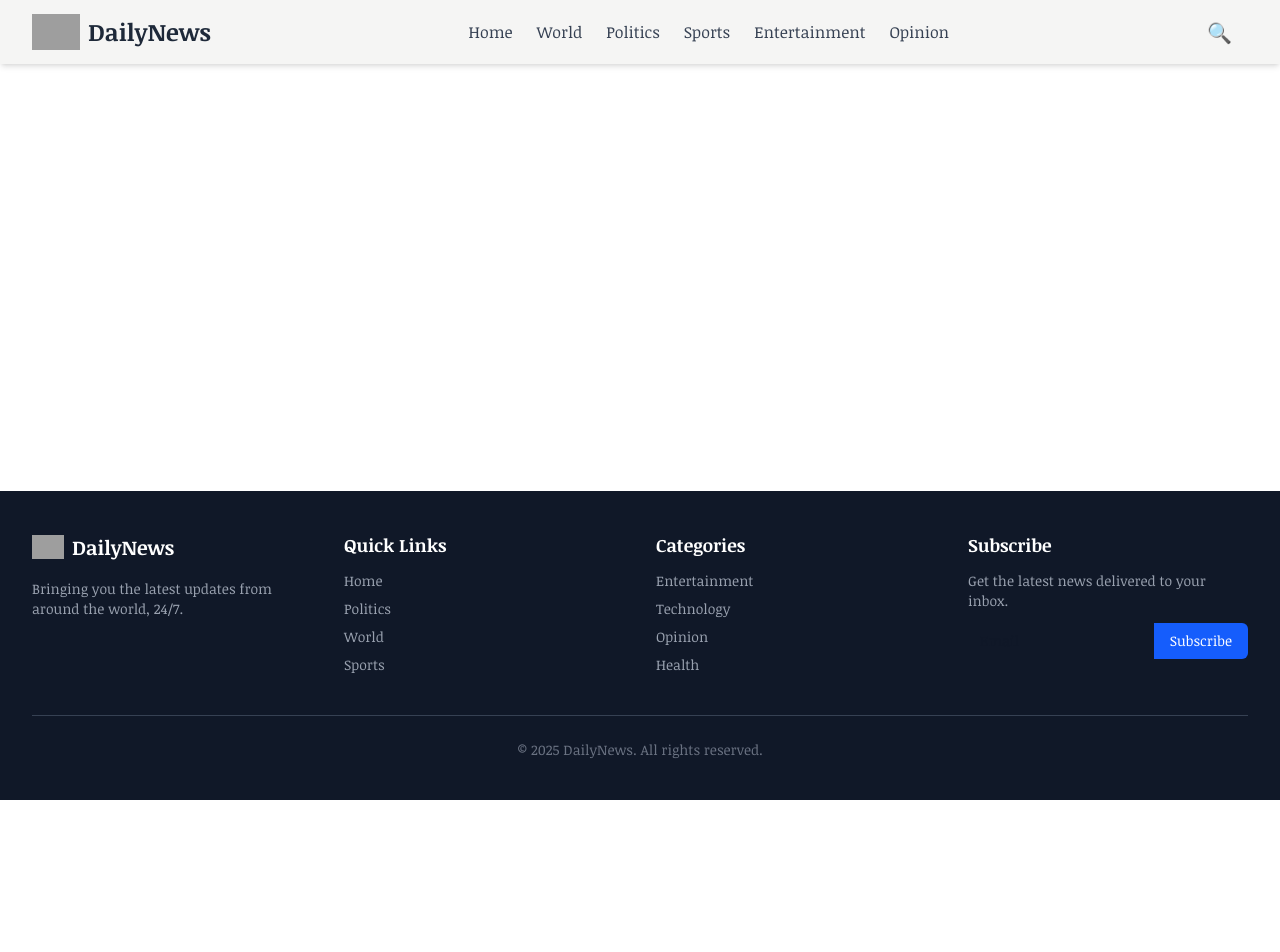
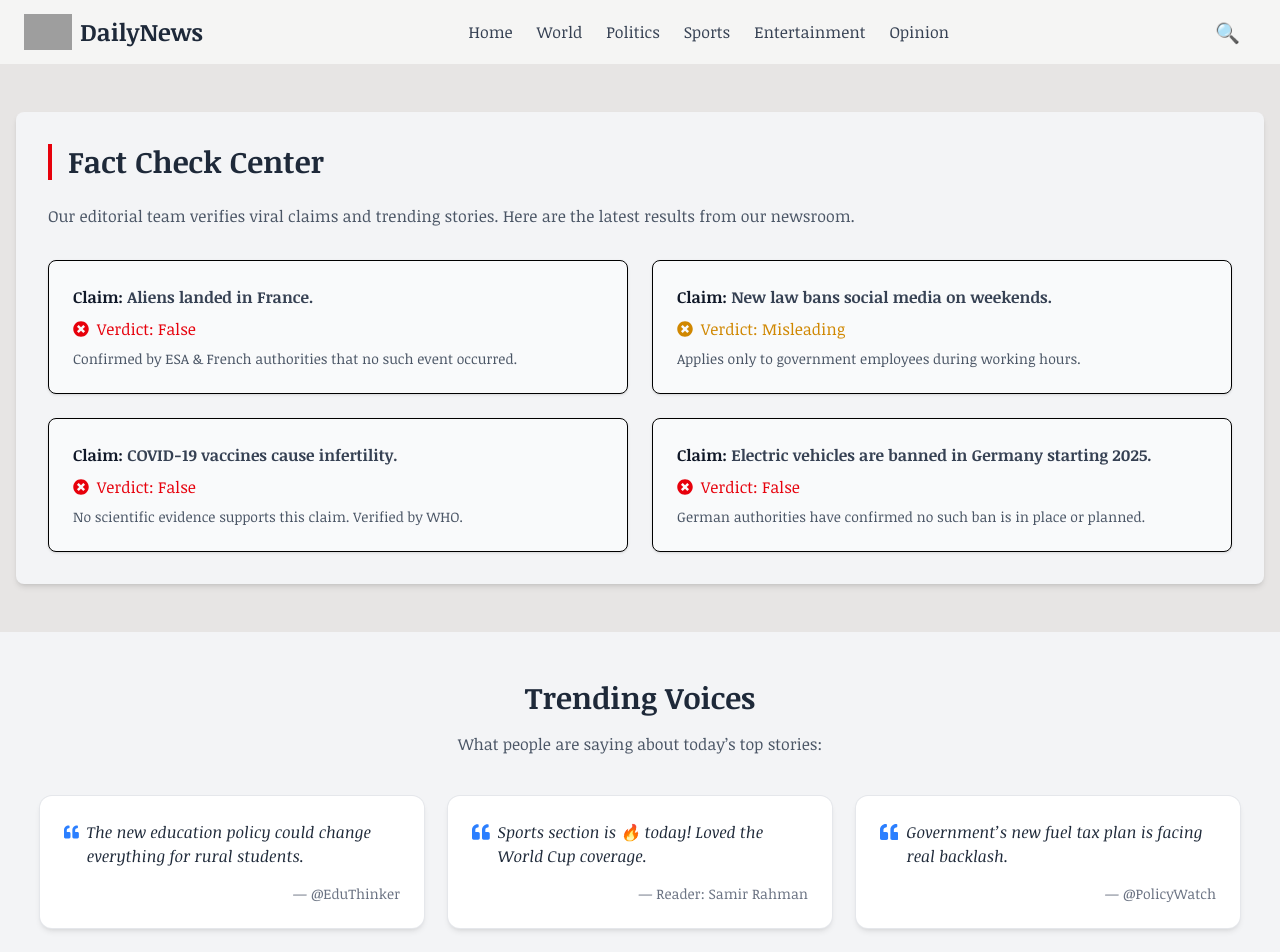
Before and after one commit to Ahnaf-221B/The-Sentinal-Times-Newspaper-Website-Client, a React (Vite) app: page / in a window 1280 px wide. Shown: the top 952 px of the page. Before the commit the page ends 800 px from the top, so only its background shows below. Built offline with nearby package versions, Linux system fonts and the light colour scheme; grey boxes are pictures that could not be loaded.

Commit message:
factcheck and trending voice in home added

```diff
--- a/package.json
+++ b/package.json
@@ -13,6 +13,7 @@
     "@tailwindcss/vite": "^4.1.11",
     "react": "^19.1.0",
     "react-dom": "^19.1.0",
+    "react-icons": "^5.5.0",
     "react-router-dom": "^7.6.3",
     "tailwindcss": "^4.1.11"
   },
--- /dev/null
+++ b/src/Home/FactCheck/FactCheck.jsx
@@ -0,0 +1,92 @@
+import { FaCheckCircle, FaTimesCircle } from "react-icons/fa";
+
+const FactCheck = () => {
+	const facts = [
+		{
+			claim: "Aliens landed in France.",
+			verdict: "False",
+			explanation:
+				"Confirmed by ESA & French authorities that no such event occurred.",
+		},
+		{
+			claim: "New law bans social media on weekends.",
+			verdict: "Misleading",
+			explanation: "Applies only to government employees during working hours.",
+		},
+		{
+			claim: "COVID-19 vaccines cause infertility.",
+			verdict: "False",
+			explanation:
+				"No scientific evidence supports this claim. Verified by WHO.",
+		},
+		{
+			claim: "Electric vehicles are banned in Germany starting 2025.",
+			verdict: "False",
+			explanation:
+				"German authorities have confirmed no such ban is in place or planned.",
+		},
+	];
+
+	const getVerdictStyle = (verdict) => {
+		switch (verdict) {
+			case "False":
+				return {
+					color: "text-red-600",
+					icon: <FaTimesCircle className="text-red-600 mr-2" />,
+				};
+			case "Misleading":
+				return {
+					color: "text-yellow-600",
+					icon: <FaTimesCircle className="text-yellow-600 mr-2" />,
+				};
+			case "True":
+				return {
+					color: "text-green-600",
+					icon: <FaCheckCircle className="text-green-600 mr-2" />,
+				};
+			default:
+				return { color: "text-gray-600", icon: null };
+		}
+	};
+
+	return (
+		<section className="bg-stone-200 py-12 px-4 noticia">
+			<div className="max-w-7xl mx-auto bg-gray-100 rounded-lg p-8 shadow-md">
+				<h2 className="text-3xl font-extrabold text-gray-800 mb-6 border-l-4 border-red-600 pl-4">
+					 Fact Check Center
+				</h2>
+				<p className="text-gray-600 mb-8">
+					Our editorial team verifies viral claims and trending stories. Here
+					are the latest results from our newsroom.
+				</p>
+
+				<div className="grid md:grid-cols-2 gap-6">
+					{facts.map(({ claim, verdict, explanation }, index) => {
+						const { color, icon } = getVerdictStyle(verdict);
+
+						return (
+							<div
+								key={index}
+								className="bg-gray-50 border rounded-lg p-6 shadow-sm hover:shadow-md transition"
+							>
+								<h4 className="text-md font-semibold text-gray-700 mb-2">
+									<span className="text-gray-900 font-bold">Claim:</span>{" "}
+									{claim}
+								</h4>
+								<div className="flex items-center mb-2">
+									{icon}
+									<span className={`font-medium ${color}`}>
+										Verdict: {verdict}
+									</span>
+								</div>
+								<p className="text-sm text-gray-600">{explanation}</p>
+							</div>
+						);
+					})}
+				</div>
+			</div>
+		</section>
+	);
+};
+
+export default FactCheck;
--- /dev/null
+++ b/src/Home/Home/Home.jsx
@@ -0,0 +1,14 @@
+import React from 'react'
+import FactCheck from '../FactCheck/FactCheck'
+import VoiceTrend from '../VoiceTrend/VoiceTrend'
+
+const Home = () => {
+  return (
+    <div>
+        <FactCheck></FactCheck>
+        <VoiceTrend></VoiceTrend>
+    </div>
+  )
+}
+
+export default Home
--- /dev/null
+++ b/src/Home/VoiceTrend/VoiceTrend.jsx
@@ -0,0 +1,51 @@
+import { FaQuoteLeft } from "react-icons/fa";
+
+const VoiceTrend = () => {
+	const voices = [
+		{
+			quote:
+				"The new education policy could change everything for rural students.",
+			author: "@EduThinker",
+		},
+		{
+			quote: "Sports section is 🔥 today! Loved the World Cup coverage.",
+			author: "Reader: Samir Rahman",
+		},
+		{
+			quote: "Government’s new fuel tax plan is facing real backlash.",
+			author: "@PolicyWatch",
+		},
+	];
+
+	return (
+		<section className="bg-gray-100 py-12 px-4 md:px-10 noticia">
+			<div className="max-w-7xl mx-auto text-center">
+				<h2 className="text-3xl font-bold text-gray-800 mb-4">
+					 Trending Voices
+				</h2>
+				<p className="text-gray-600 mb-10">
+					What people are saying about today’s top stories:
+				</p>
+
+				<div className="grid md:grid-cols-3 gap-6">
+					{voices.map(({ quote, author }, index) => (
+						<div
+							key={index}
+							className="bg-white rounded-xl p-6 shadow-md hover:shadow-lg transition ring-1 ring-gray-200"
+						>
+							<div className="flex items-start mb-4 text-blue-500">
+								<FaQuoteLeft className="text-2xl mr-2" />
+								<p className="text-left italic text-gray-800">{quote}</p>
+							</div>
+							<div className="text-right text-sm text-gray-500 font-medium">
+								— {author}
+							</div>
+						</div>
+					))}
+				</div>
+			</div>
+		</section>
+	);
+};
+
+export default VoiceTrend;
--- a/src/router/router.jsx
+++ b/src/router/router.jsx
@@ -1,5 +1,6 @@
 import { createBrowserRouter } from "react-router-dom";
 import RootLayout from "../layout/RootLayout";
+import Home from "../Home/Home/Home";
 
 export const router  = createBrowserRouter([
     {
@@ -8,7 +9,7 @@ export const router  = createBrowserRouter([
         children:[
             {
                  index:true,
-
+                 element: <Home></Home>
             }
 
 
--- a/src/shared/Footer/Footer.jsx
+++ b/src/shared/Footer/Footer.jsx
@@ -1,7 +1,7 @@
 const Footer = () => {
 	return (
 		<footer className="bg-gray-900 text-white noticia">
-			<div className="max-w-7xl mx-auto px-4 py-10 sm:px-6 lg:px-8">
+			<div className="max-w-7xl mx-auto px-4 py-10 sm:px-6 ">
 				<div className="grid grid-cols-1 sm:grid-cols-2 md:grid-cols-4 gap-8">
 					{/* Logo and description */}
 					<div>
--- a/src/shared/Navbar/Navbar.jsx
+++ b/src/shared/Navbar/Navbar.jsx
@@ -7,7 +7,7 @@ const Navbar = () => {
 
 	return (
 		<nav className="bg-stone-100 noticia shadow-md">
-			<div className="max-w-7xl mx-auto px-4 sm:px-6 lg:px-8">
+			<div className="max-w-7xl mx-auto px-4 sm:px-6 ">
 				<div className="flex justify-between h-16 items-center">
 					{/* Logo */}
 					<div className="flex items-center space-x-2 flex-shrink-0">
```
Also changed, not shown: src/layout/RootLayout.jsx (+7 -10 lines), 1 other file (tests, documents, lock files or other folders).
